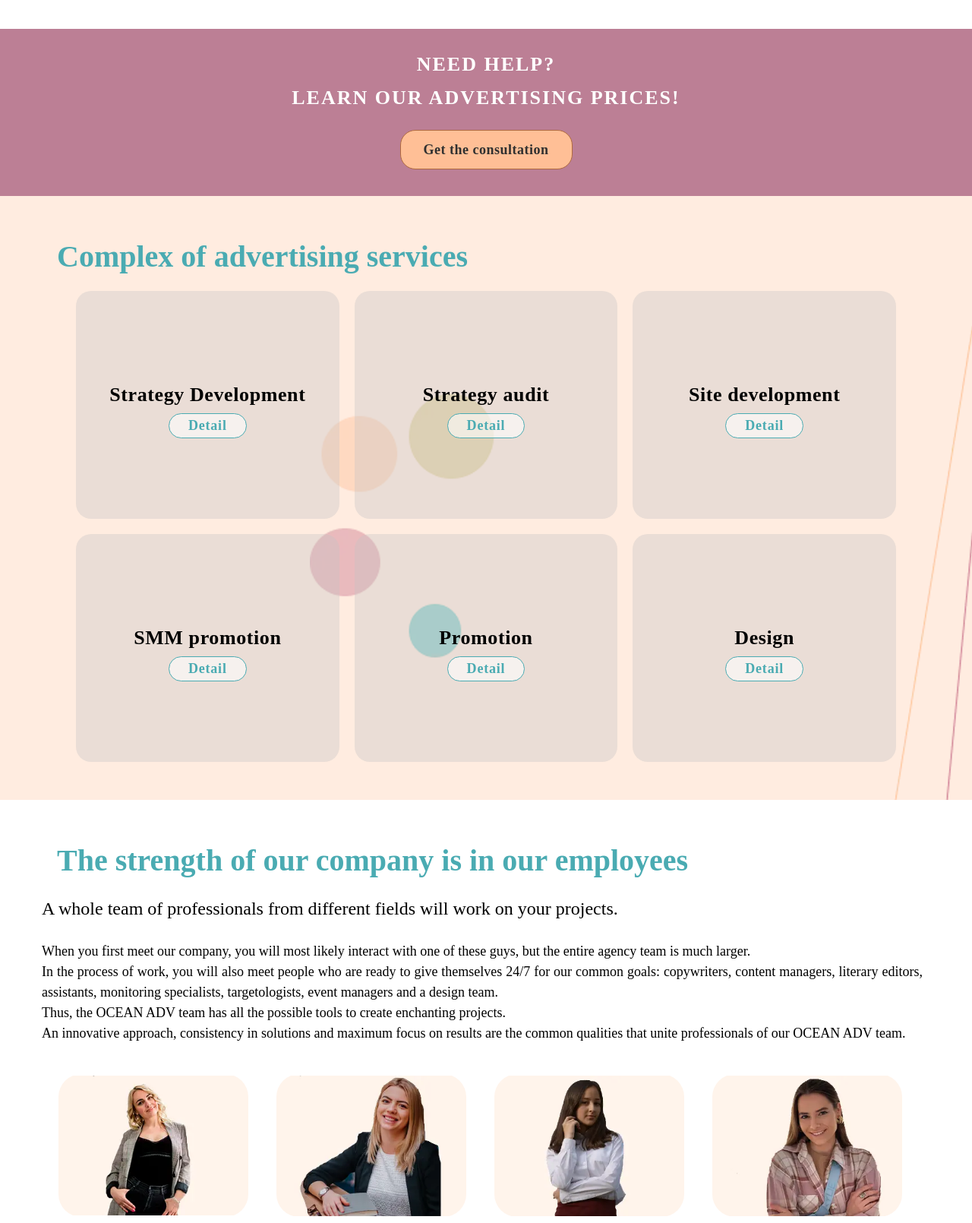
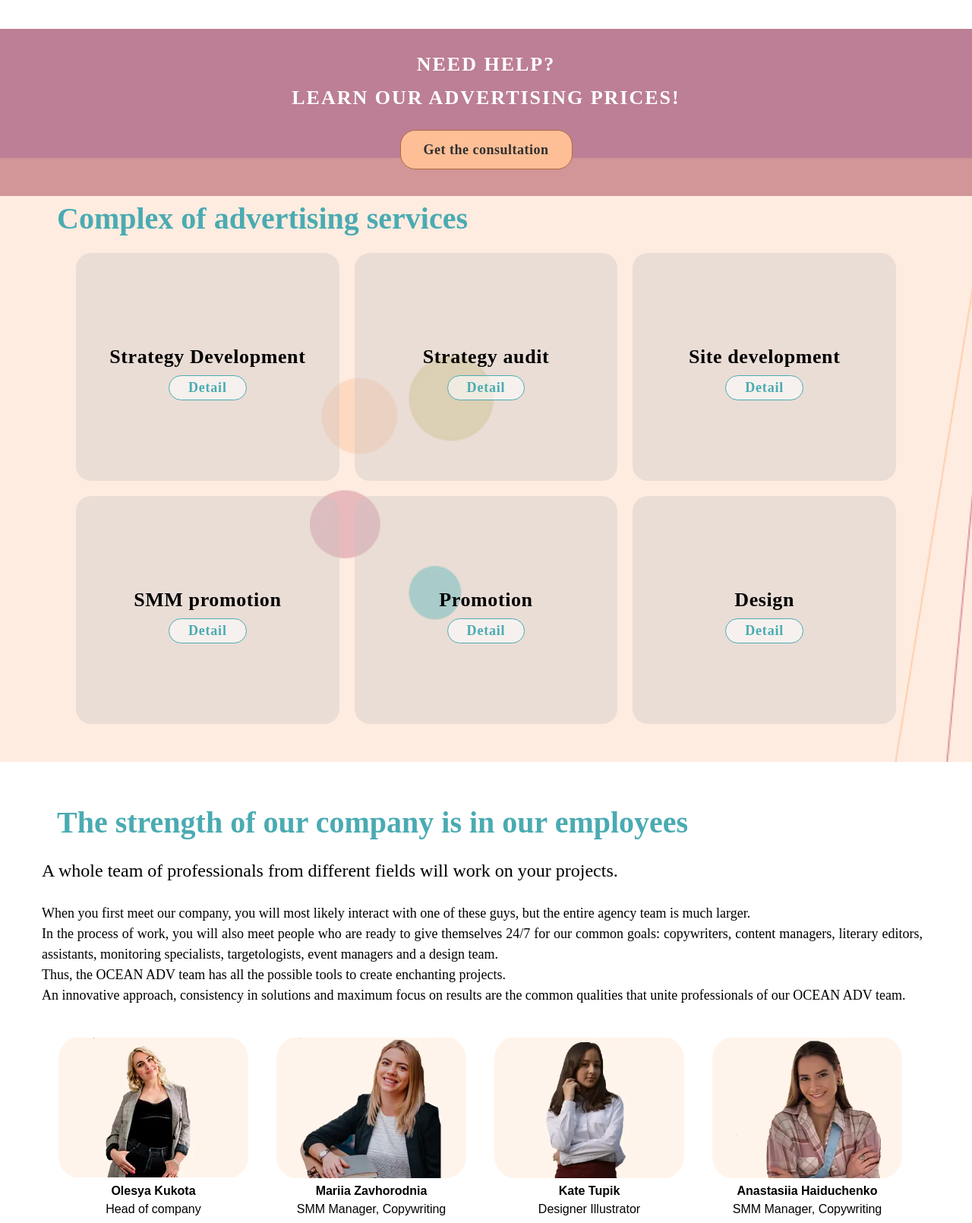
Before and after one commit to artem9g/oles, a plain HTML site: page index.html in a window 1280 px wide. Shown: the part 775-2385 px from the top of the page at 76% size. Drawn offline with Linux system fonts and the light colour scheme.

Commit message:
3213
312312

```diff
--- a/index.html
+++ b/index.html
@@ -6,7 +6,7 @@
 	<meta charset="UTF-8">
 	<meta name="format-detection" content="telephone=no">
 	<!-- <style>body{opacity: 0;}</style> -->
-	<link rel="stylesheet" href="css/style.min.css?_v=20220709151710">
+	<link rel="stylesheet" href="css/style.min.css?_v=20220709152840">
 	<link rel="shortcut icon" href="favicon.ico">
 	<!-- <meta name="robots" content="noindex, nofollow"> -->
 	<meta name="viewport" content="width=device-width, initial-scale=1.0">
@@ -78,7 +78,7 @@
 				</div>
 			</section>
 
-			<section class="leave-applacation">
+			<div class="leave-applacation">
 				<div class="leave-applacation__wrapper">
 					<div class="leave-applacation__container">
 						<div class="leave-applacation__title">
@@ -89,7 +89,7 @@
 						<div class="leave-applacation__button"><a href="" data-popup="#popup" class="button">Get the consultation</a></div>
 					</div>
 				</div>
-			</section>
+			</div>
 
 			<section class="complex-services">
 				<div class="complex-services__wrapper">
@@ -136,7 +136,6 @@
 									<div class="spollers__body">
 										<p>Competent website development is a significant contribution to the prosperity of your favorite business. Site helps you significantly improve sales, create a new business or optimize an existing one, clearly declare yourself to the target audience.
 										<p>We develop: Business Card Website, Corporate Business Website, Online Store and Landing Page.</p>
-										</p>
 										<p>
 											The site is the face of the company, which the future buyer will see first. On your site you can place everything that is required for successful work - informational, reference or advertising content, a structured catalog of goods or services, contact and geolocation data.
 										</p>
@@ -213,8 +212,8 @@
 							<div data-showmore-content class="our-team__cards">
 								<div class="our-team__card">
 									<div class="our-team__image-ibg"><picture><source srcset="img/team/t-ll.webp" type="image/webp"><img src="img/team/t-ll.png" alt="photo-director"></picture></div>
-									<p class="our-team__person-name">Анна Терешкова</p>
-									<p class="our-team__person-speciality">Team lead</p>
+									<p class="our-team__person-name">Olesya Kukota</p>
+									<p class="our-team__person-speciality">Head of company</p>
 								</div>
 								<div class="our-team__card">
 									<div class="our-team__image-ibg"><picture><source srcset="img/team/mari.webp" type="image/webp"><img src="img/team/mari.png" alt="photo-smm_manager-copywriting"></picture></div>
@@ -466,7 +465,7 @@
 			</div>
 		</div>
 	</div>
-	<script src="js/app.min.js?_v=20220709151710"></script>
+	<script src="js/app.min.js?_v=20220709152840"></script>
 </body>
 
 </html>
```
Also changed, not shown: img/case/zeml-all.png, img/case/zeml-all.webp.
